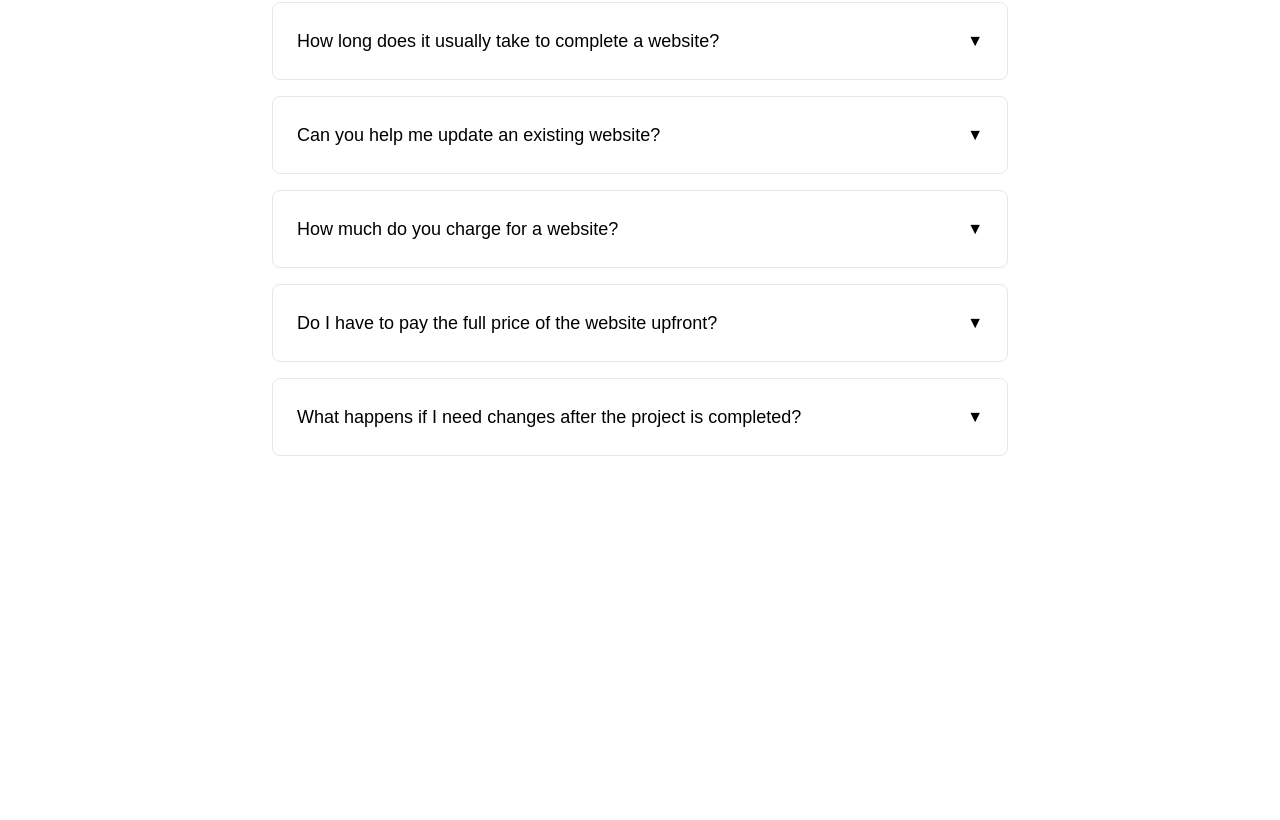
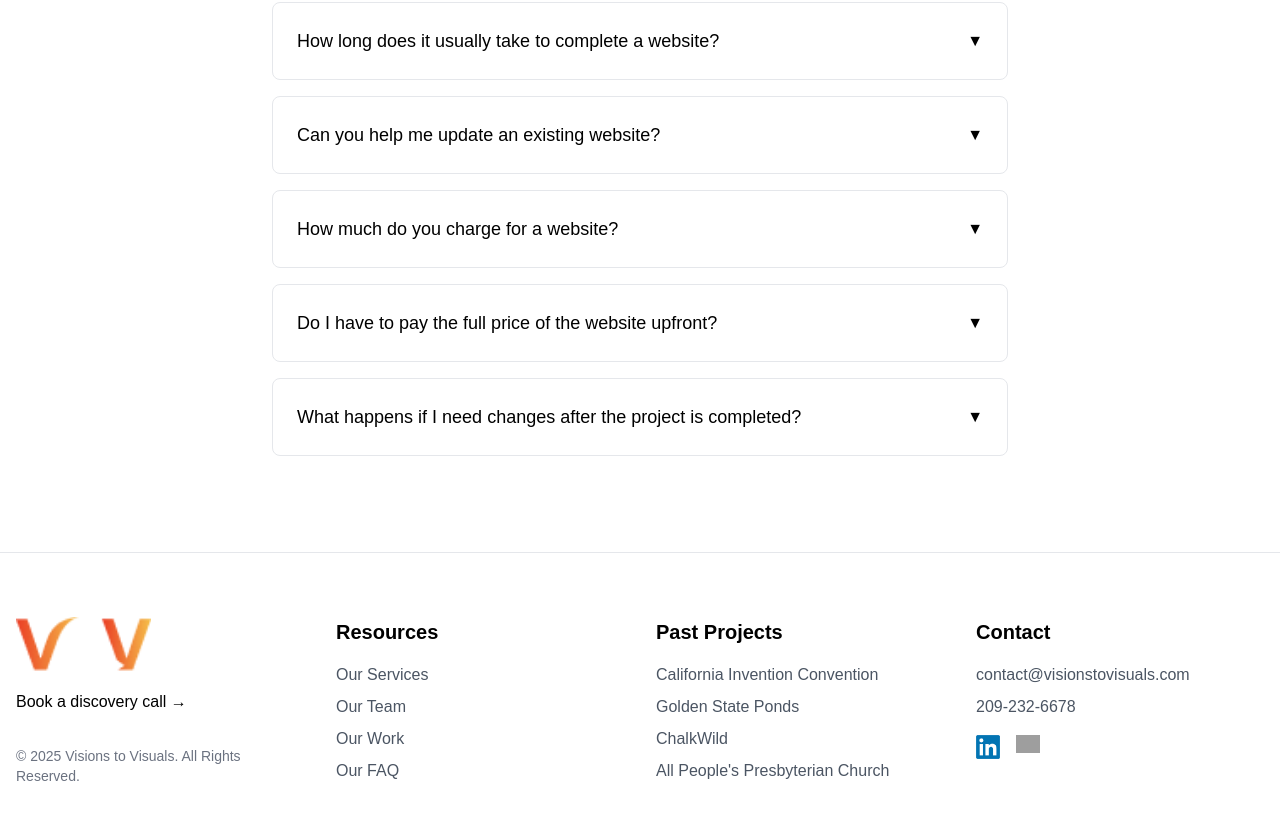
Before and after one commit to Visions-to-Visuals/v2v-website, a Next.js app: page / in a window 1280 px wide. Shown: the part 5848-6668 px from the top of the page. Before the commit the page ends 6400 px from the top, so only its background shows below. Built offline with nearby package versions, Linux system fonts and the light colour scheme; grey boxes are pictures that could not be loaded.

Commit message:
feat: footer

```diff
--- a/src/app/page.tsx
+++ b/src/app/page.tsx
@@ -6,6 +6,7 @@ import { TeamSection } from '@/components/sections/TeamSection'
 import { PortfolioSection } from '@/components/sections/PortfolioSection'
 import { CallToAction } from '@/components/sections/CallToAction'
 import { FAQSection } from '@/components/sections/FAQSection'
+import { Footer } from '@/components/layout/Footer'
 
 export default function Home() {
   return (
@@ -18,6 +19,7 @@ export default function Home() {
       <PortfolioSection />
       <CallToAction />
       <FAQSection />
+      <Footer />
     </>
   )
 }
--- /dev/null
+++ b/src/components/layout/Footer.tsx
@@ -0,0 +1,134 @@
+import React from 'react'
+import Image from 'next/image'
+
+interface FooterColumn {
+  title?: string;
+  content: {
+    type: 'logo' | 'links' | 'contact';
+    items?: { label: string; href: string; }[];
+    logo?: { src: string; alt: string; };
+    button?: { label: string; href: string; };
+    copyright?: string;
+  };
+}
+
+export function Footer() {
+  const columns: FooterColumn[] = [
+    {
+      content: {
+        type: 'logo',
+        logo: { src: '/assets/logo-v2v.png', alt: 'Visions to Visuals' },
+        button: { label: 'Book a discovery call', href: '#' },
+        copyright: '© 2025 Visions to Visuals. All Rights Reserved.'
+      }
+    },
+    {
+      title: 'Resources',
+      content: {
+        type: 'links',
+        items: [
+          { label: 'Our Services', href: '/services' },
+          { label: 'Our Team', href: '/team' },
+          { label: 'Our Work', href: '/work' },
+          { label: 'Our FAQ', href: '/faq' }
+        ]
+      }
+    },
+    {
+      title: 'Past Projects',
+      content: {
+        type: 'links',
+        items: [
+          { label: 'California Invention Convention', href: '#' },
+          { label: 'Golden State Ponds', href: '#' },
+          { label: 'ChalkWild', href: '#' },
+          { label: "All People's Presbyterian Church", href: '#' }
+        ]
+      }
+    },
+    {
+      title: 'Contact',
+      content: {
+        type: 'contact',
+        items: [
+          { label: 'contact@visionstovisuals.com', href: 'mailto:contact@visionstovisuals.com' },
+          { label: '209-232-6678', href: 'tel:209-232-6678' }
+        ]
+      }
+    }
+  ];
+
+  return (
+    <footer className="bg-white text-black border-t border-gray-200">
+      <div className="max-w-7xl mx-auto px-4 py-16">
+        <div className="grid grid-cols-1 md:grid-cols-4 gap-8">
+          {columns.map((column, index) => (
+            <div key={column.title || index} className="flex flex-col">
+              {column.title && (
+                <h3 className="font-bold mb-4">{column.title}</h3>
+              )}
+
+              {column.content.type === 'logo' && (
+                <>
+                  <Image
+                    src={column.content.logo!.src}
+                    alt={column.content.logo!.alt}
+                    width={135}
+                    height={40}
+                    className="mb-4"
+                  />
+                  <button className="flex items-center gap-2 text-black hover:text-gray-600 transition-colors mb-8">
+                    {column.content.button!.label} →
+                  </button>
+                  <p className="text-sm text-gray-500 mt-auto">
+                    {column.content.copyright}
+                  </p>
+                </>
+              )}
+
+              {column.content.type === 'links' && (
+                <ul className="space-y-2">
+                  {column.content.items!.map((item) => (
+                    <li key={item.label}>
+                      <a
+                        href={item.href}
+                        className="text-gray-600 hover:text-black transition-colors"
+                      >
+                        {item.label}
+                      </a>
+                    </li>
+                  ))}
+                </ul>
+              )}
+
+              {column.content.type === 'contact' && (
+                <>
+                  <ul className="space-y-2 mb-4">
+                    {column.content.items!.map((item) => (
+                      <li key={item.label}>
+                        <a
+                          href={item.href}
+                          className="text-gray-600 hover:text-black transition-colors"
+                        >
+                          {item.label}
+                        </a>
+                      </li>
+                    ))}
+                  </ul>
+                  <div className="flex gap-4">
+                    <a href="#" aria-label="LinkedIn" className="hover:opacity-80 transition-opacity">
+                      <Image src="/assets/linkedin.png" alt="" width={24} height={24} />
+                    </a>
+                    <a href="#" aria-label="Clutch" className="hover:opacity-80 transition-opacity">
+                      <Image src="/assets/clutch.png" alt="" width={24} height={24} />
+                    </a>
+                  </div>
+                </>
+              )}
+            </div>
+          ))}
+        </div>
+      </div>
+    </footer>
+  );
+}
```
